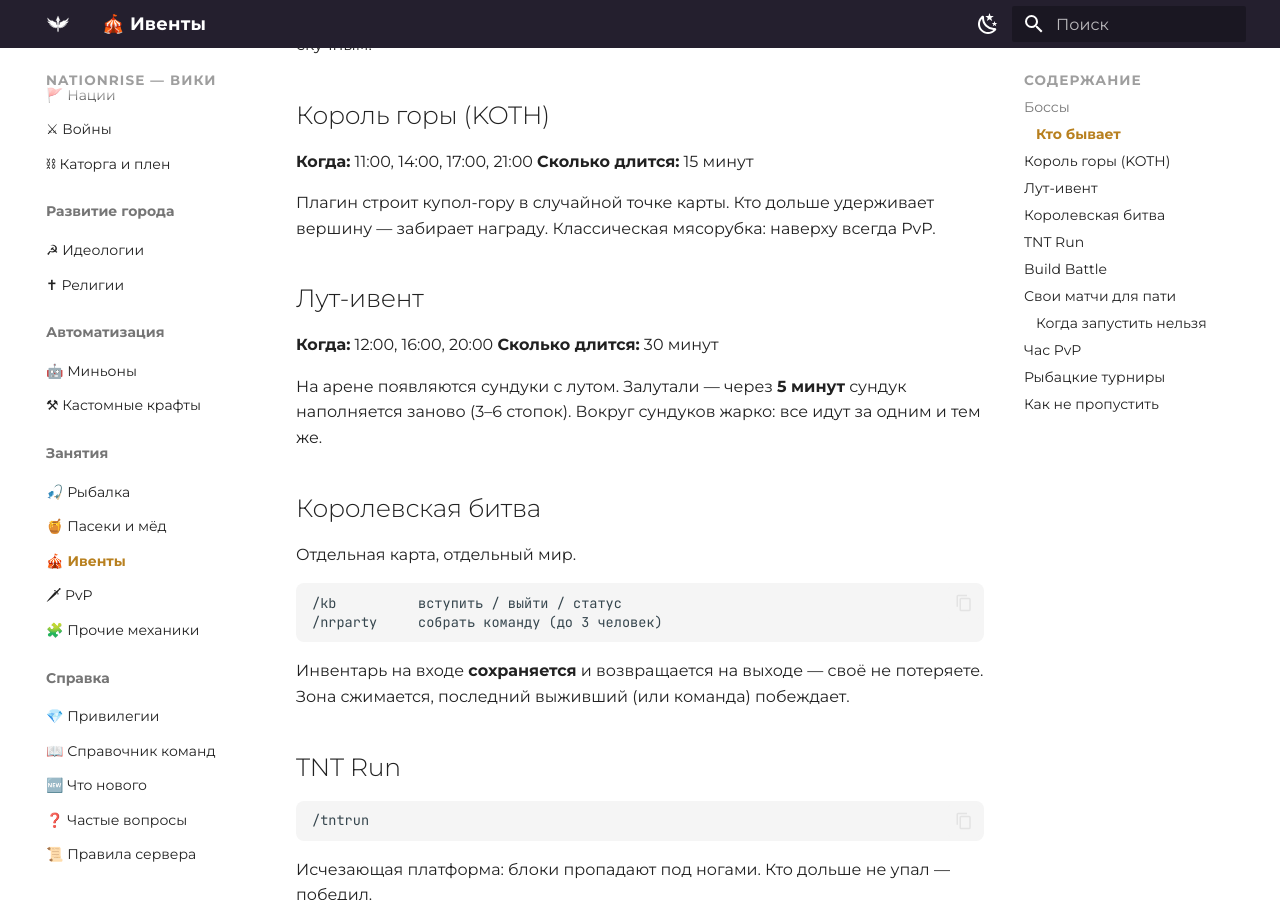
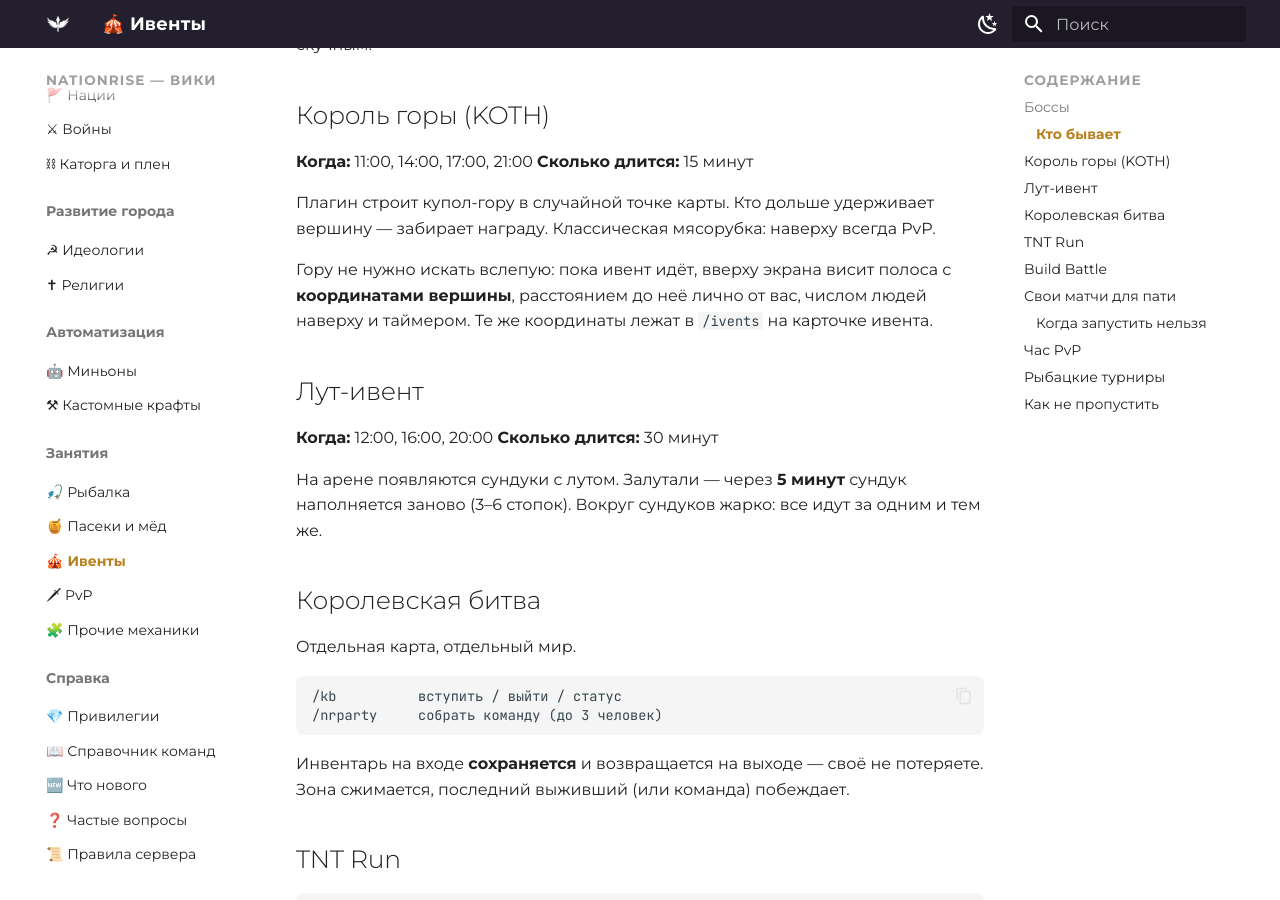
Before and after one commit to zixSSSed/NationRise-Wiki-RU, an MkDocs documentation site: the page built from docs/events.md, in a window 1280 px wide and 900 px high, scrolled down 946 px. Built offline with MkDocs 1.6.1 and Material for MkDocs 9.7.7, drawn with Linux system fonts in a browser that asks for light colours.

Commit message:
Ивенты: как найти гору Короля горы (боссбар + /ivents)
Co-Authored-By: Claude Opus 5 <noreply@anthropic.com>

```diff
--- a/docs/events.md
+++ b/docs/events.md
@@ -38,6 +38,10 @@
 
 Плагин строит купол-гору в случайной точке карты. Кто дольше удерживает вершину — забирает
 награду. Классическая мясорубка: наверху всегда PvP.
+
+Гору не нужно искать вслепую: пока ивент идёт, вверху экрана висит полоса с **координатами
+вершины**, расстоянием до неё лично от вас, числом людей наверху и таймером. Те же координаты
+лежат в `/ivents` на карточке ивента.
 
 ## Лут-ивент
 
```
